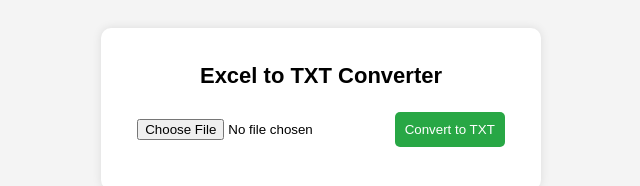
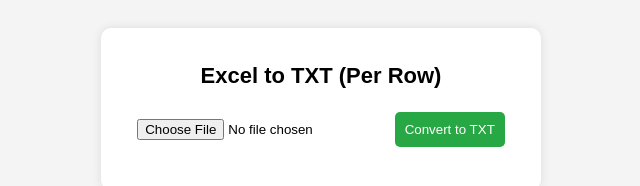
Before and after one commit to drxrwr/drxxls-xlsxtotxt, a plain HTML site: page index.html in a window 1280 px wide. Shown: the full height of the page, 319-959 px from the left. Drawn offline with Linux system fonts and the light colour scheme.

Commit message:
Update index.html

```diff
--- a/index.html
+++ b/index.html
@@ -3,13 +3,13 @@
 <head>
     <meta charset="UTF-8">
     <meta name="viewport" content="width=device-width, initial-scale=1.0">
-    <title>Excel to TXT Converter</title>
+    <title>Excel to TXT (Per Row)</title>
     <link rel="stylesheet" href="styles.css">
     <script src="https://cdnjs.cloudflare.com/ajax/libs/xlsx/0.17.0/xlsx.full.min.js"></script>
 </head>
 <body>
     <div class="container">
-        <h1>Excel to TXT Converter</h1>
+        <h1>Excel to TXT (Per Row)</h1>
         <input type="file" id="fileInput" accept=".xlsx,.xls">
         <button onclick="convertExcelToTxt()">Convert to TXT</button>
         <div id="output"></div>
```
